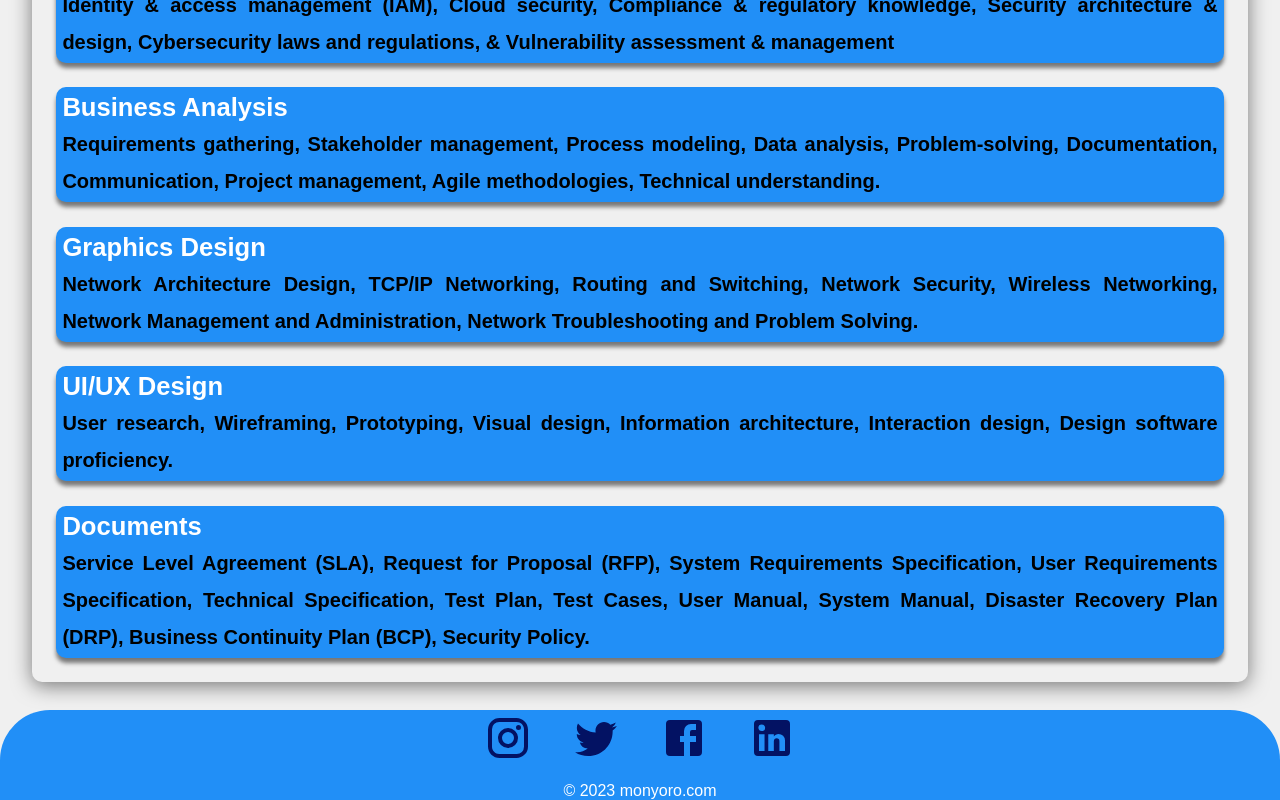
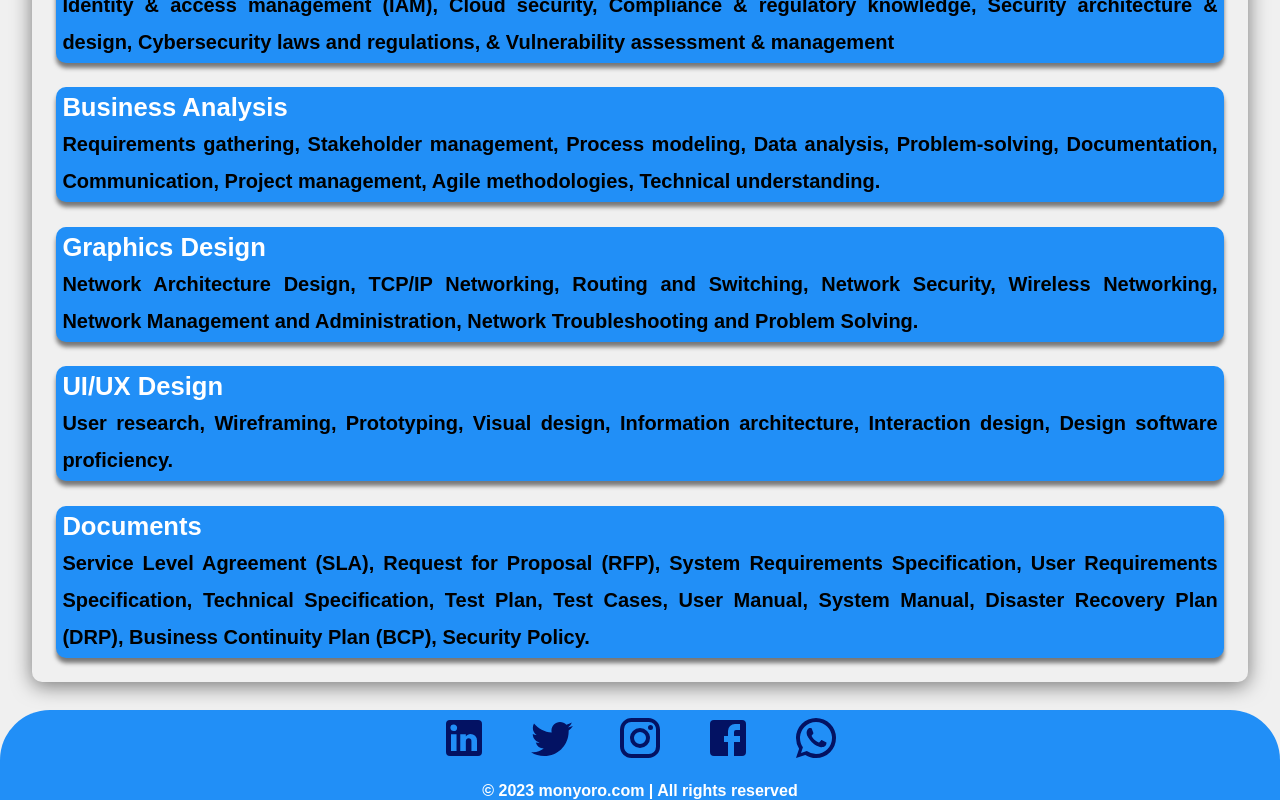
Before and after one commit to moabmo/abiud, a React (Create React App) app: page / in a window 1280 px wide. Shown: the part 1551-2351 px from the top of the page. Built offline with nearby package versions, Linux system fonts and the light colour scheme.

Commit message:
Add files via upload

```diff
--- a/src/components/Footer.js
+++ b/src/components/Footer.js
@@ -3,30 +3,35 @@ import { Instagram } from '@material-ui/icons';
 import { Twitter } from '@material-ui/icons';
 import { Facebook } from '@material-ui/icons';
 import { LinkedIn } from '@material-ui/icons';
+import { WhatsApp } from '@material-ui/icons';
 import "../styles/Footer.css"
 
 function Footer() {
   return <div className='footer'>
     <div className='socialMedia'>
 
-            <a href='https://www.linkedin.com/in/abiud-m-59430b17a/' target='blank'>
-            <Instagram />
+            <a href='https://www.linkedin.com/in/abiud-m-59430b17a/'>
+              <LinkedIn />
             </a>
 
             <a href='https://twitter.com/monyoromongare' target='blank'>
-            <Twitter />
+              <Twitter />
+            </a>
+
+            <a href='https://www.linkedin.com/in/abiud-m-59430b17a/' target='blank'>
+              <Instagram />
             </a>
 
             <a href='https://www.facebook.com/abiud.monyoro' target='blank'>
-            <Facebook />
+              <Facebook />
             </a>
 
-            <a href='https://www.linkedin.com/in/abiud-m-59430b17a/'>
-                <LinkedIn />
+            <a href="#">
+              <WhatsApp />
             </a>
 
     </div>
-    <p>&copy; 2023 monyoro.com</p>
+    <p><b>&copy; 2023 monyoro.com | All rights reserved</b></p>
   </div>
 }
 
--- a/src/components/Navbar.js
+++ b/src/components/Navbar.js
@@ -1,5 +1,6 @@
 import React, { useEffect, useState } from 'react';
 import {Link, useLocation} from 'react-router-dom';
+// import { Home } from '@material-ui/icons';
 import '../styles/Navbar.css';
 import ReorderIcon from '@material-ui/icons/Reorder';
 
```
